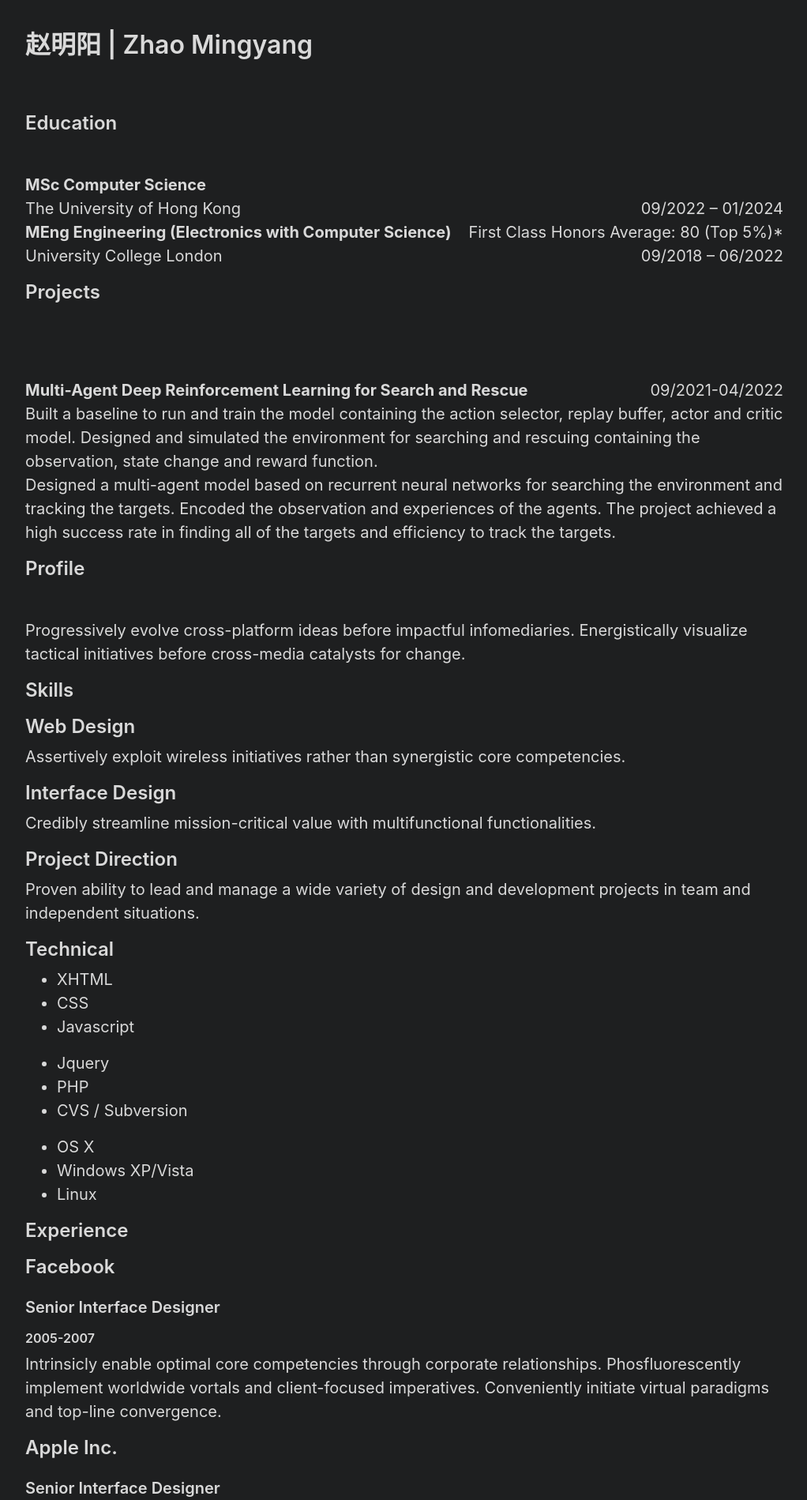
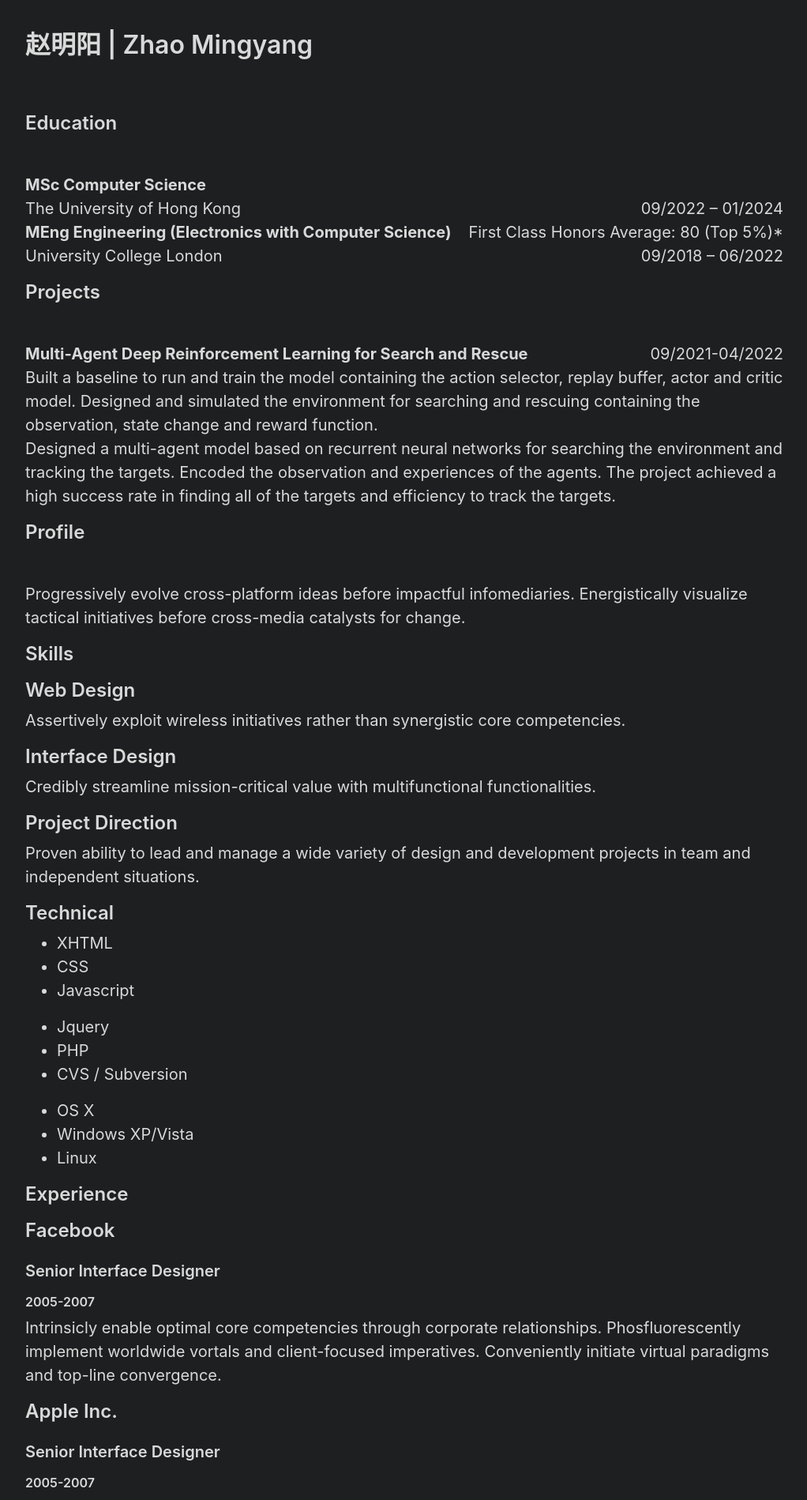
Before and after one commit to Zhao-Mingyang/zhao-mingyang.github.io, a Jekyll site: the page built from about.md, in a window 1280 px wide. Shown: the top 1899 px of the page at 79% size, without its empty margins (128-1150 px from the left). Built offline with Jekyll 4.4.1, drawn with Linux system fonts in a browser that asks for light colours.

Commit message:
Update default.html

```diff
--- a/_layouts/default.html
+++ b/_layouts/default.html
@@ -18,7 +18,7 @@
 	<div style="float:left; text-align:left"> <b> MEng Engineering (Electronics with Computer Science) </b> </div>
 		     <div style="float:right; text-align:right"> First Class Honors Average: 80 (Top 5%)*</div> <br>
 	<div style="float:left;"> University College London </div> <div style="float:right;"> 09/2018 – 06/2022</div> <br>
-	<p align="left"> <h2>Projects</h2> </p> <br>
+	<p align="left"> <h2>Projects</h2> </p>
 	     <HR>
 	 <div style="float:left; text-align:left"> <b> Multi-Agent Deep Reinforcement Learning for Search and Rescue </b> </div>
 		     <div style="float:right; text-align:right"> 09/2021-04/2022</div> <br>
```
